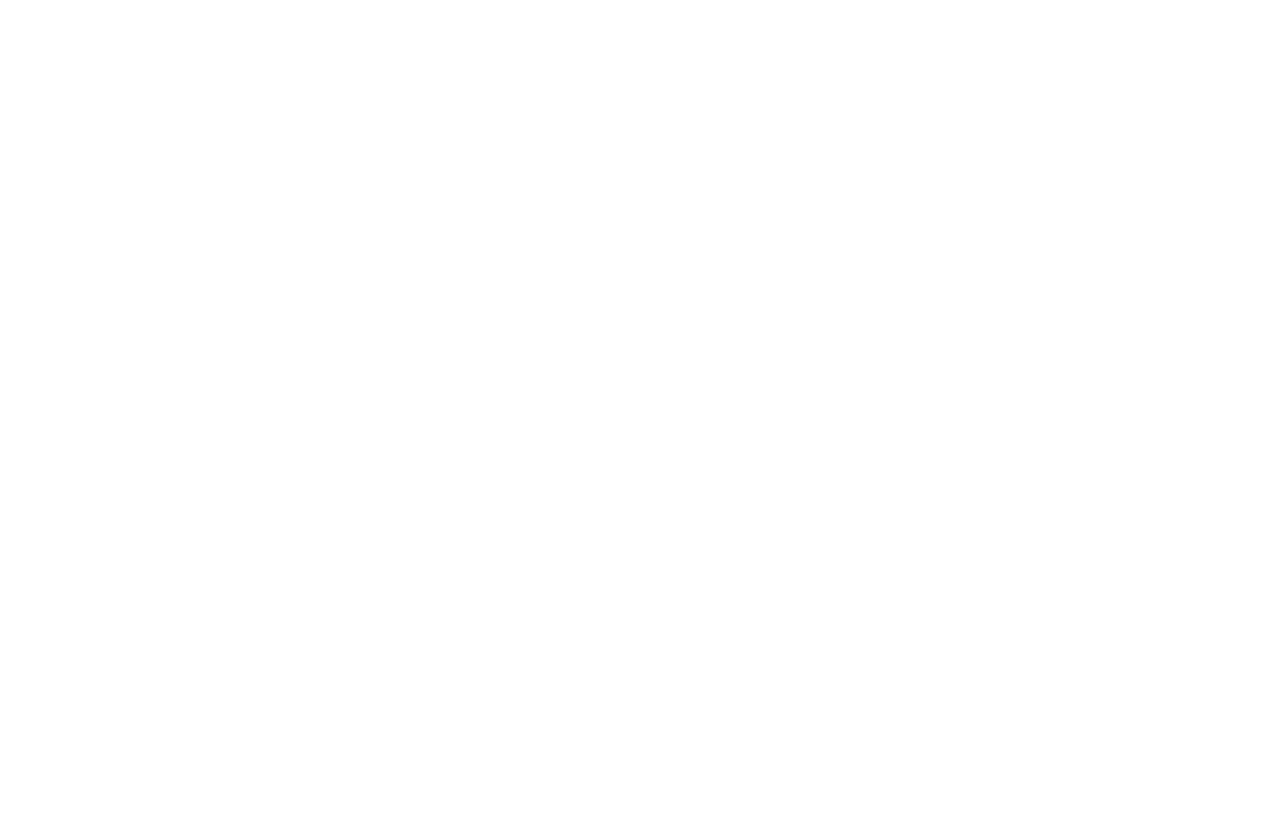
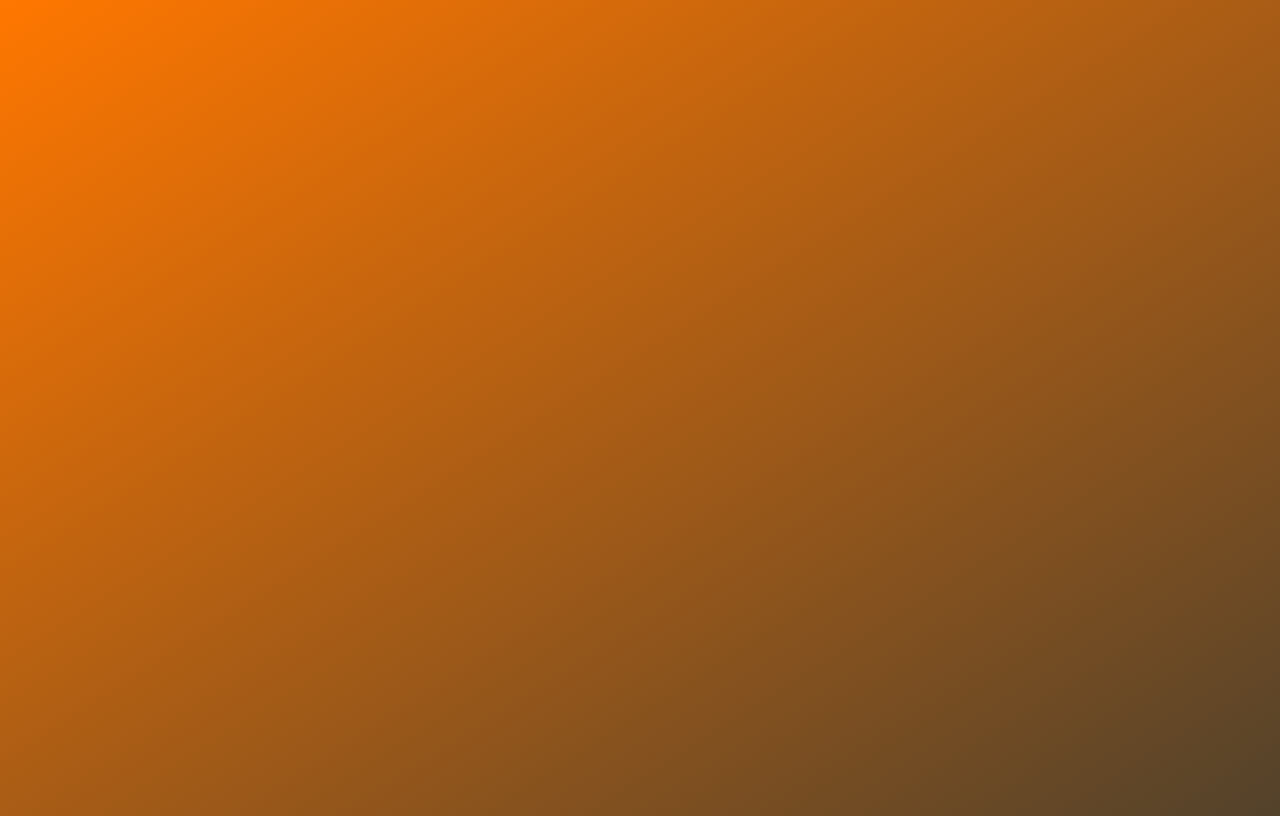
Before and after one commit to NikhilMath/CSS-Spinner, a plain HTML site: page index.html in a window 1280 px wide. Drawn offline with Linux system fonts and the light colour scheme.

Commit message:
added body background

```diff
--- a/index.html
+++ b/index.html
@@ -1,12 +1,19 @@
 <!DOCTYPE html>
 <html lang="en">
+
 <head>
   <meta charset="UTF-8">
   <meta http-equiv="X-UA-Compatible" content="IE=edge">
   <meta name="viewport" content="width=device-width, initial-scale=1.0">
+  <link rel="stylesheet" href="style.css">
   <title>CSS Spinner</title>
 </head>
+
 <body>
 
+  <div class="spinner"></div>
+
+
 </body>
+
 </html>
--- a/style.css
+++ b/style.css
@@ -0,0 +1,7 @@
+body {
+  background: linear-gradient(to bottom right, rgb(255, 119, 0), rgb(83, 66, 43));
+  display: flex;
+  height: 100vh;
+  align-items: center;
+  justify-content: center;
+}
```
